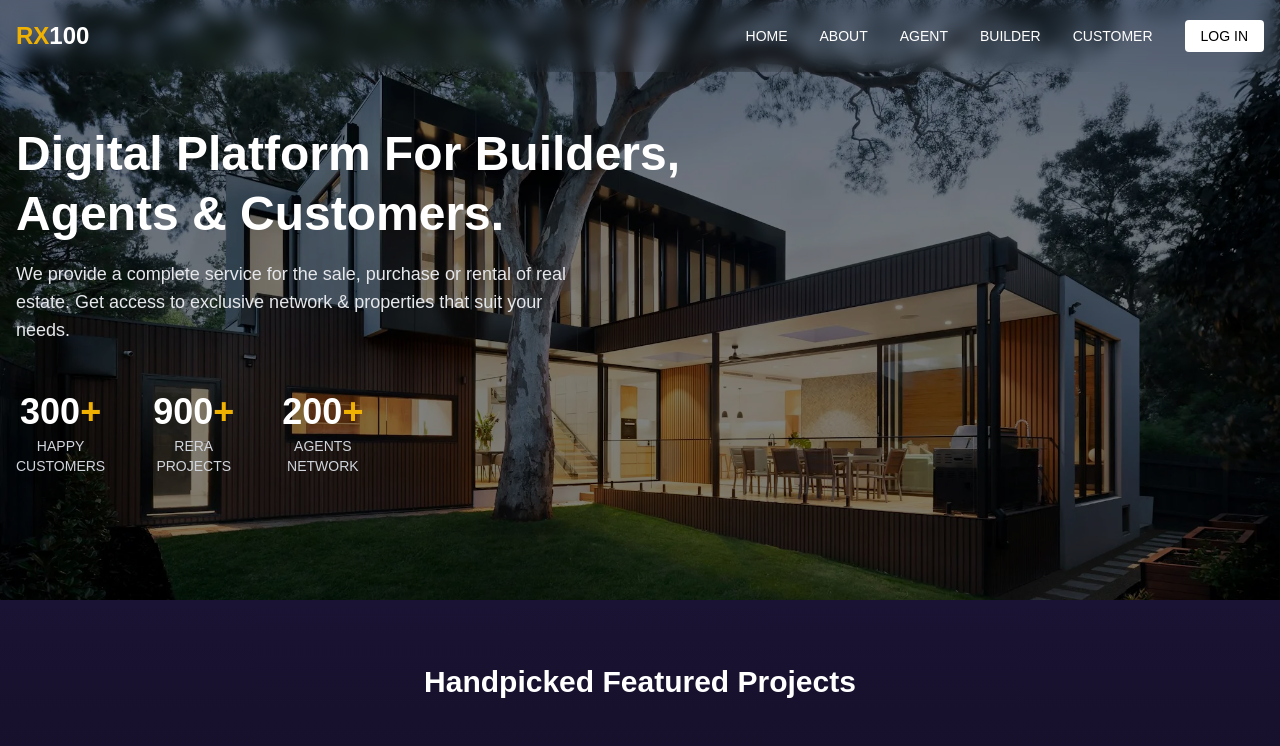
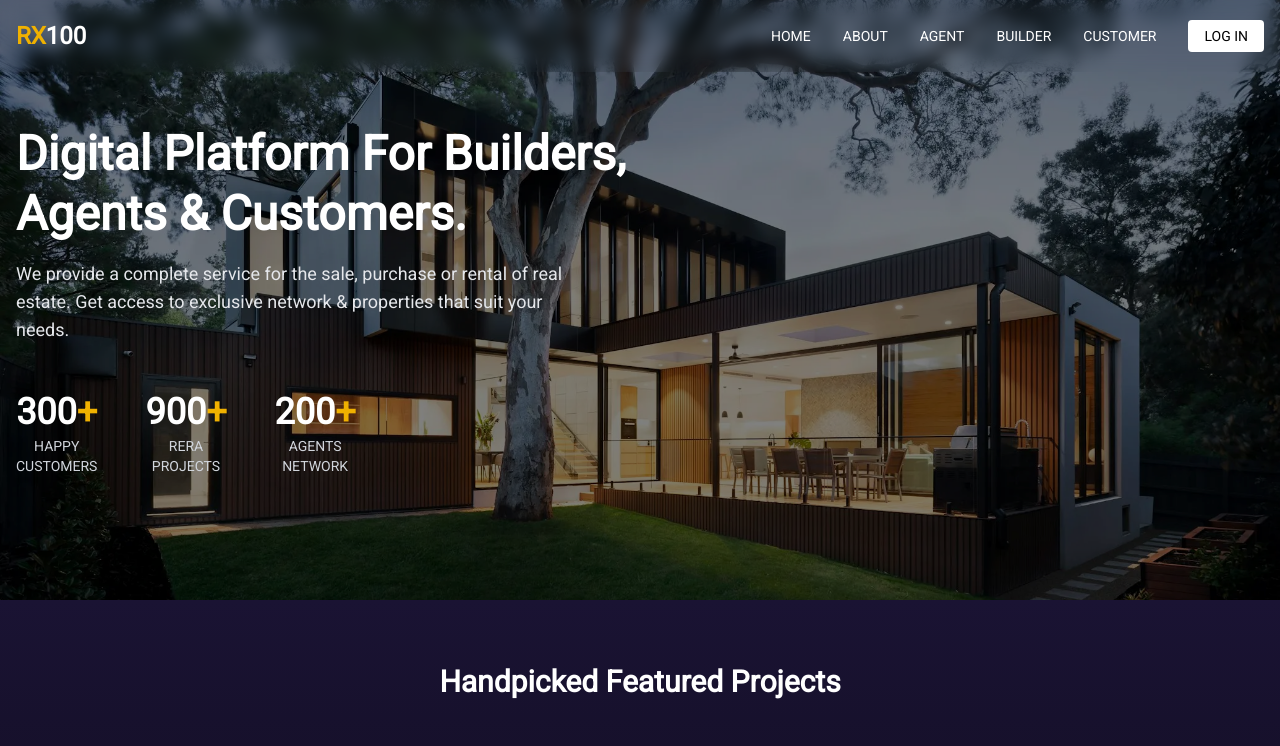
Before and after one commit to junaidsalam639/real-state, a Next.js app: page / in a window 1280 px wide. Shown: the top 746 px of the page. Built offline with nearby package versions, Linux system fonts and the light colour scheme.

Commit message:
add font roboto

```diff
--- a/src/app/layout.js
+++ b/src/app/layout.js
@@ -1,15 +1,11 @@
-import { Geist, Geist_Mono } from "next/font/google";
+import { Roboto } from 'next/font/google'
 import "./globals.css";
 
-const geistSans = Geist({
-  variable: "--font-geist-sans",
-  subsets: ["latin"],
-});
 
-const geistMono = Geist_Mono({
-  variable: "--font-geist-mono",
-  subsets: ["latin"],
-});
+const roboto = Roboto({
+  weight: '400',
+  subsets: ['latin'],
+})
 
 export const metadata = {
   title: "Create Next App",
@@ -19,9 +15,7 @@
 export default function RootLayout({ children }) {
   return (
     <html lang="en">
-      <body
-        className={`${geistSans.variable} ${geistMono.variable} antialiased`}
-      >
+      <body className={roboto.className}>
         {children}
       </body>
     </html>
--- a/src/app/page.js
+++ b/src/app/page.js
@@ -1,5 +1,4 @@
 "use client"
-
 import { useState, useEffect } from "react"
 import Image from "next/image"
 import Link from "next/link"
```
